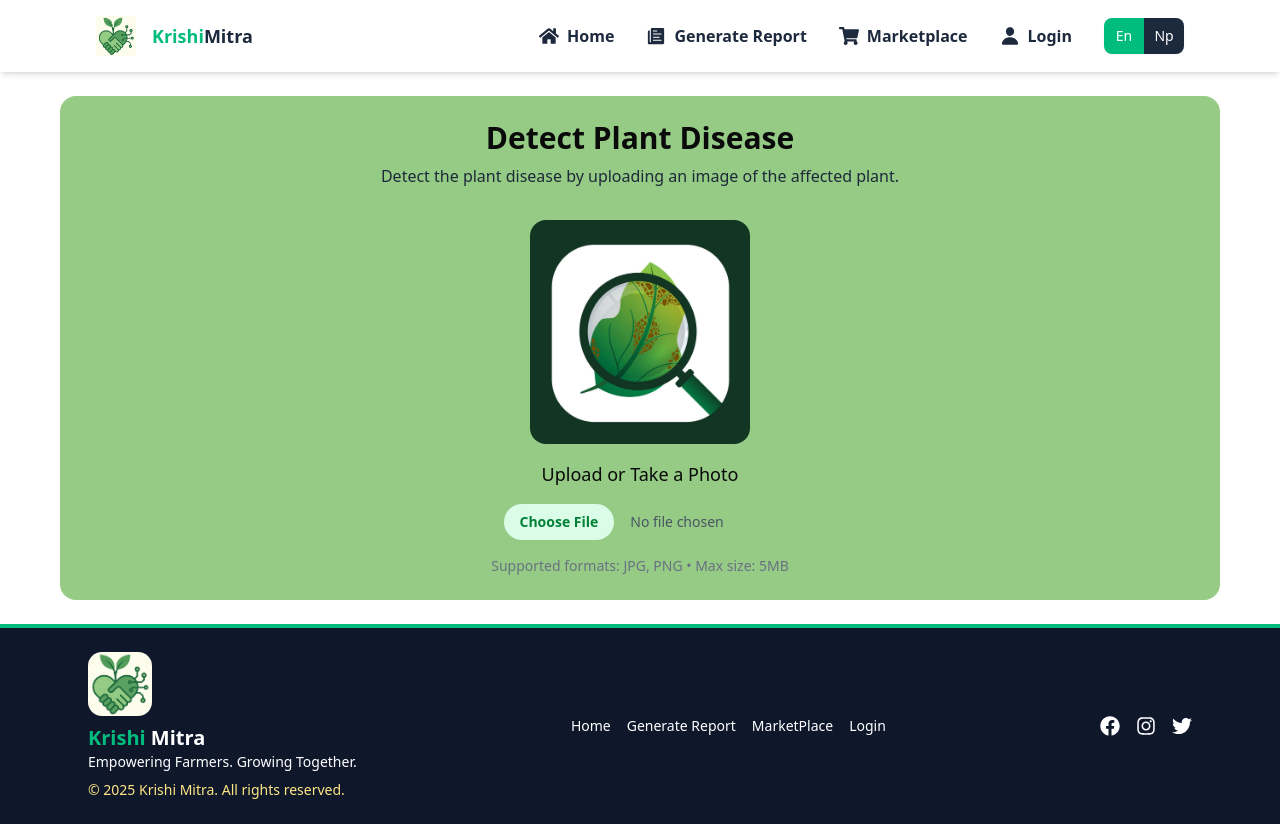
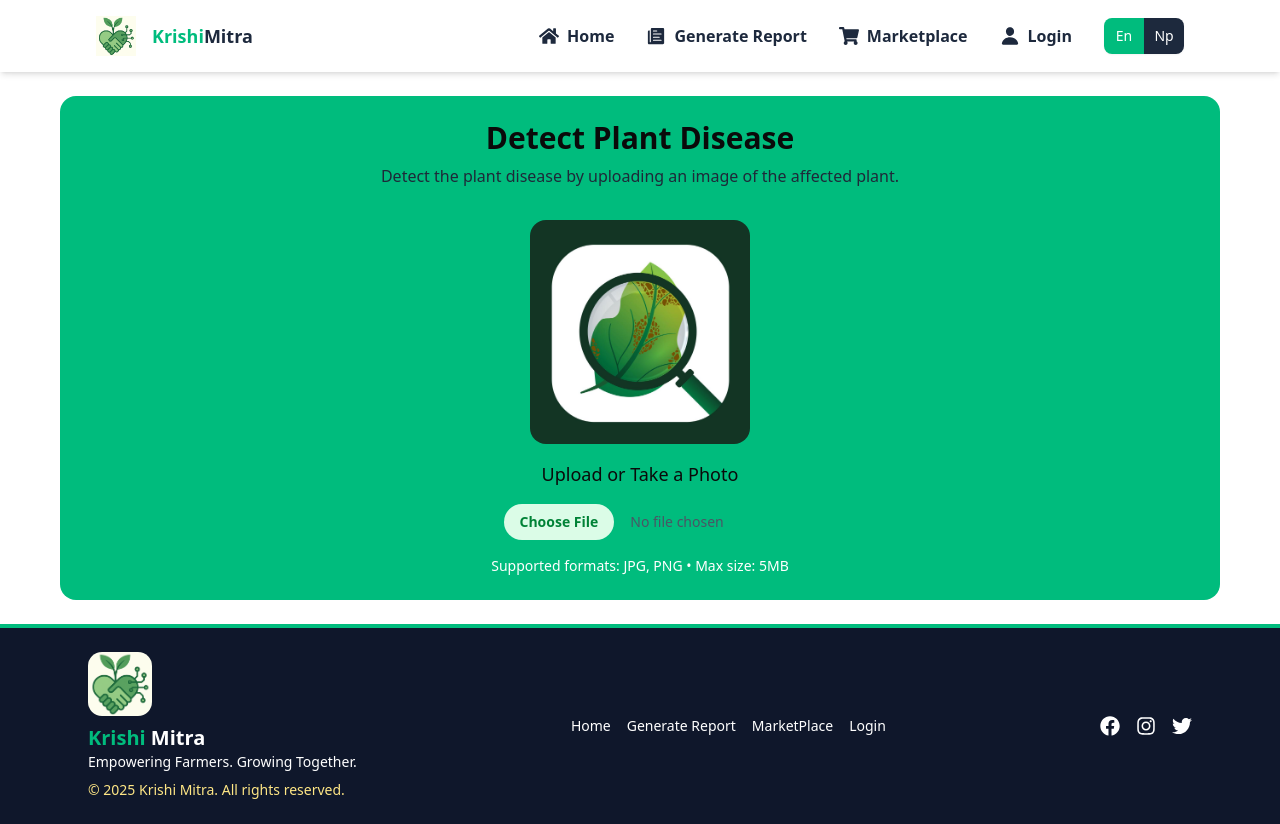
Before and after one commit to Prashanna21/team-genesis-krishi-mitra, a React (Vite) app in the folder Frontend/: page /farmer/disease-detection in a window 1280 px wide. Built offline with nearby package versions, Linux system fonts and the light colour scheme.

Commit message:
this is final

```diff
--- a/Frontend/src/components/ContainerBox.jsx
+++ b/Frontend/src/components/ContainerBox.jsx
@@ -3,7 +3,7 @@ import React from "react";
 const ContainerBox = ({ children, customCSS }) => {
   return (
     <div
-      className={`flex flex-col bg-secondary-lightgreen  rounded-2xl px-5 py-6  ${customCSS}`}
+      className={`flex flex-col bg-emerald-500  rounded-2xl px-5 py-6  ${customCSS}`}
     >
       {children}
     </div>
--- a/Frontend/src/pages/DiseaseDetectionPage.jsx
+++ b/Frontend/src/pages/DiseaseDetectionPage.jsx
@@ -87,7 +87,7 @@ function DiseaseDetectionPage() {
             onChange={handleImageChange}
           />
 
-          <p className="text-gray-500 text-sm">
+          <p className="text-white text-sm">
             Supported formats: JPG, PNG • Max size: 5MB
           </p>
         </div>
```
